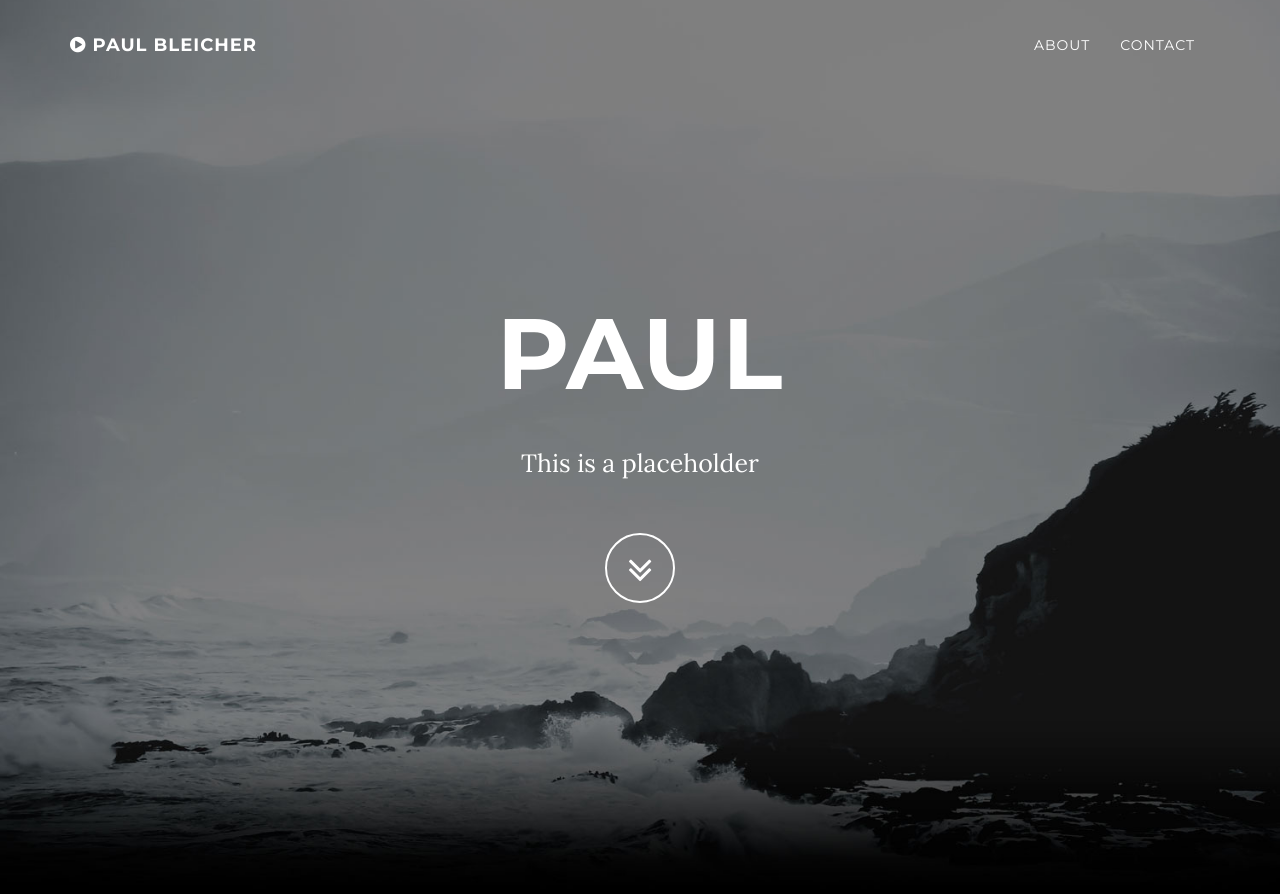
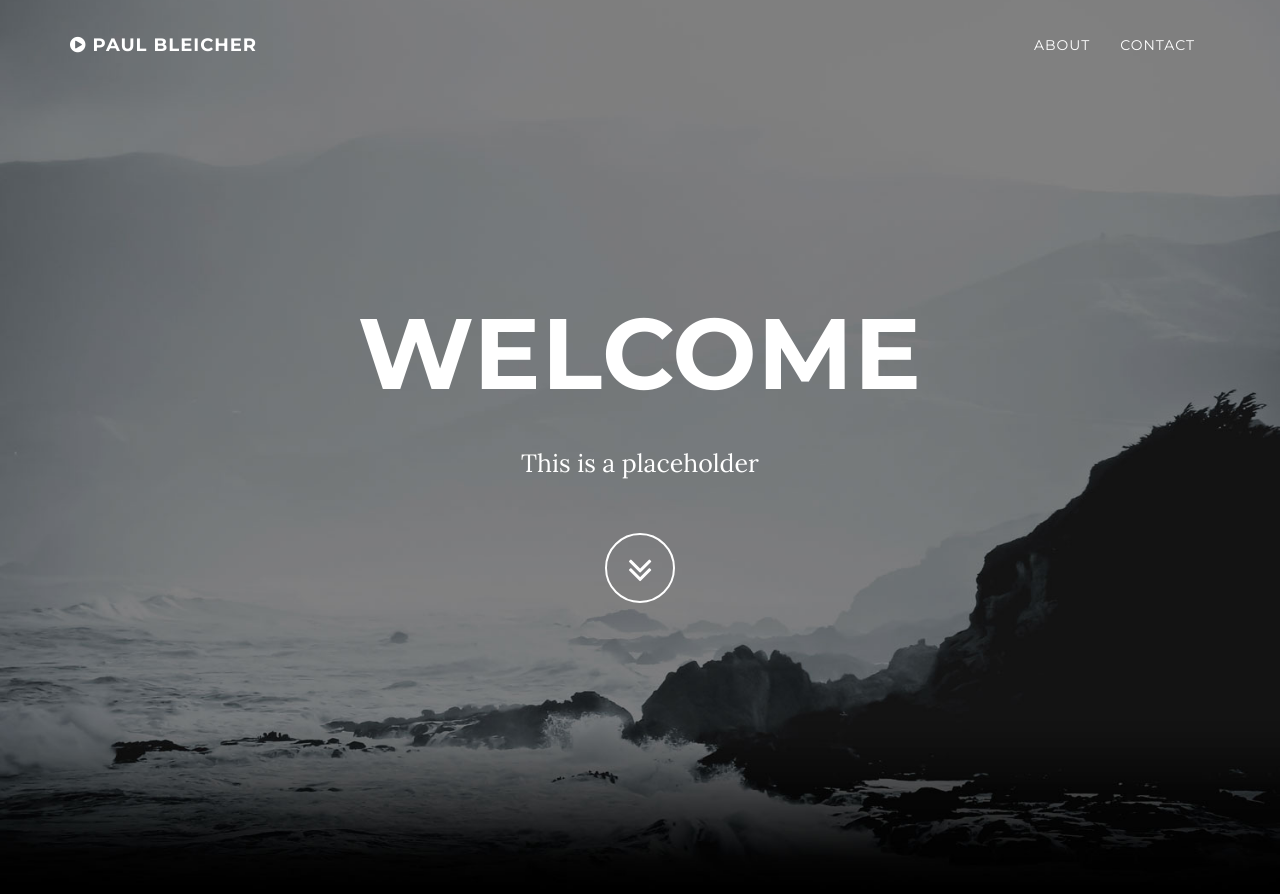
Before and after one commit to PaulBleicher/PaulBleicher.github.io, a Jekyll site: the page built from index.html, in a window 1280 px wide and 900 px high. Shown: the top 894 px of the window. Built offline with Jekyll 4.4.1, drawn with Linux system fonts in a browser that asks for light colours.

Commit message:
Update header.html

```diff
--- a/_includes/header.html
+++ b/_includes/header.html
@@ -4,7 +4,7 @@
             <div class="container">
                 <div class="row">
                     <div class="col-md-8 col-md-offset-2">
-                        <h1 class="brand-heading">Paul</h1>
+                        <h1 class="brand-heading">Welcome</h1>
                         <p class="intro-text">This is a placeholder</p>
                         <a href="#about" class="btn btn-circle page-scroll">
                             <i class="fa fa-angle-double-down animated"></i>
```
